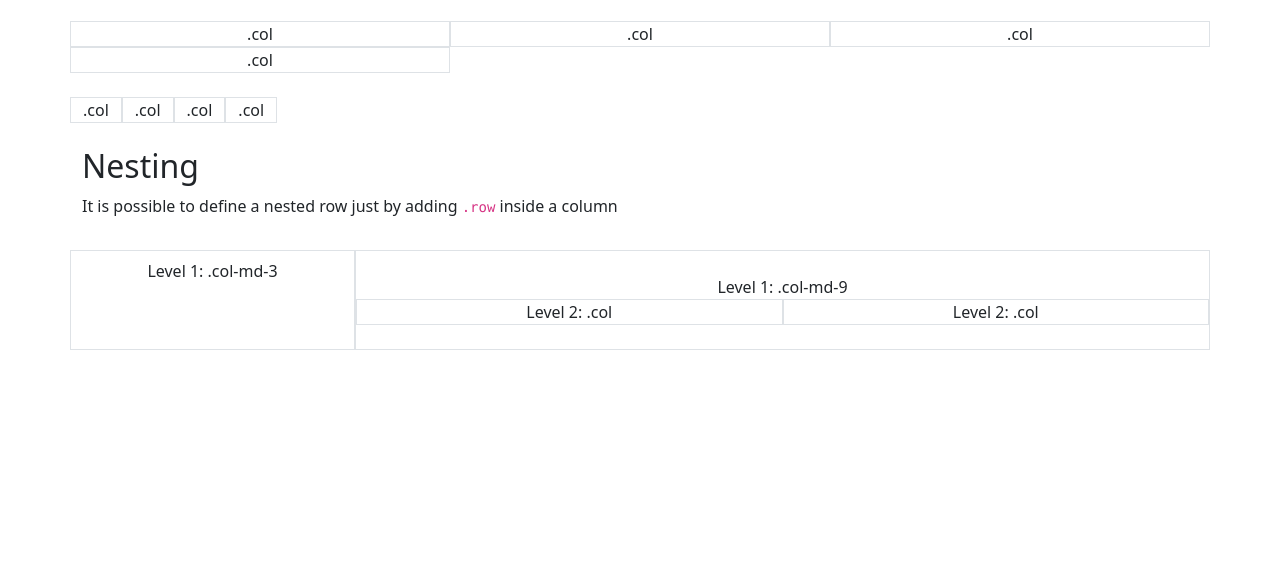
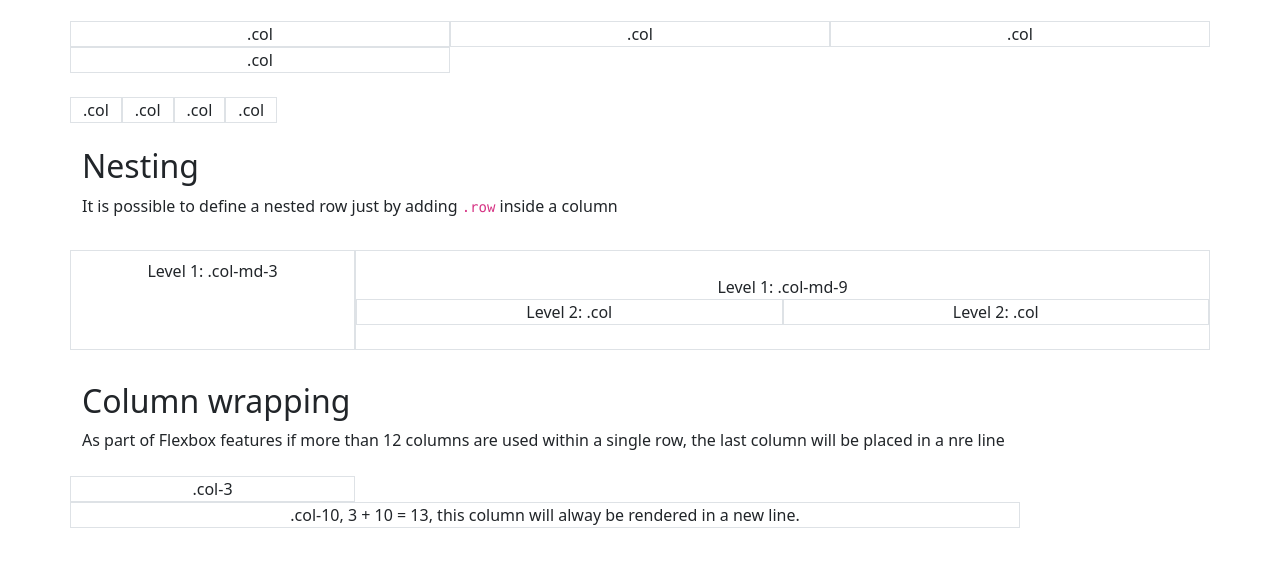
Before and after one commit to johan8863/bootstrap_training, a website: page 2_layout/3_grid_system/index.html in a window 1280 px wide. Shown: the part 1434-1998 px from the top of the page. Drawn offline with nearby package versions, Linux system fonts and the light colour scheme.

Commit message:
flex wrap

```diff
--- a/2_layout/3_grid_system/index.html
+++ b/2_layout/3_grid_system/index.html
@@ -143,6 +143,14 @@
         </div>
       </div>
     </div>
+    <div class="text-start mb-4">
+      <h2>Column wrapping</h2>
+      <p>As part of Flexbox features if more than 12 columns are used within a single row, the last column will be placed in a nre line</p>
+    </div>
+    <div class="row mb-4">
+      <div class="col-3 border border-1">.col-3</div>
+      <div class="col-10 border border-1">.col-10, 3 + 10 = 13, this column will alway be rendered in a new line.</div>
+    </div>
     <!-- end main container -->
   </div>
   <div style="padding-top: 500px;">
```
